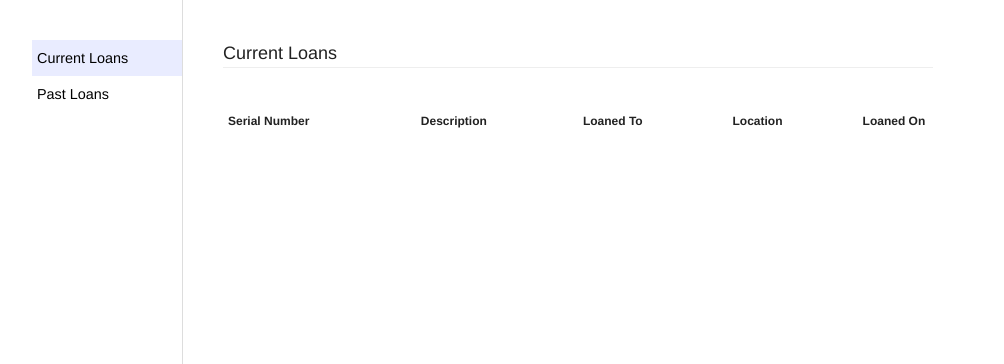
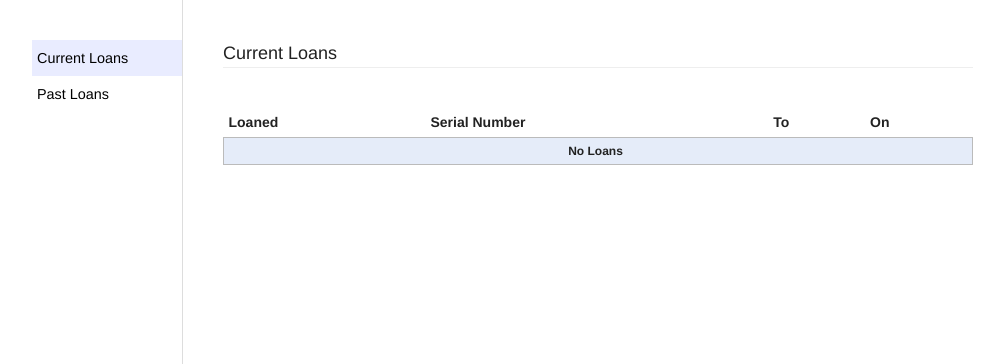
Before and after one commit to sionide21/Equipment-Loan-Tracking, a Django app: page /current in a window 1280 px wide. Shown: the part 56-420 px from the top of the page, without its empty margins (133-1137 px from the left). Run offline with Django 3.2, Linux system fonts and the light colour scheme; the visitor is signed in with stand-in values (Sample User, id 1); data that the repository does not hold is empty; parts of the project's set-up code (start-up, migrations or seed data) failed here and were passed over.

Commit message:
Tables should now be pretty. Person table html may need to be updated but ill put in a bug for that if this is the case. Want to get some feedback on the table changes before spending time updating the tables globally so the main table on the current page is the one to look at for now.

```diff
--- a/webapp/core/static/css/base.css
+++ b/webapp/core/static/css/base.css
@@ -116,3 +116,41 @@
 .container {
   overflow: hidden;
 }
+
+table {
+  border-collapse: collapse;
+}
+
+table tr {
+  border: 1px solid #BBB;
+}
+
+.table-header {
+  border: 0;
+}
+
+th {
+  font-size: 14px;
+}
+
+td {
+  padding: 0;
+}
+
+td a, td a:hover {
+  text-decoration: none;
+  color: #000;
+  display: block;
+  padding: 4px 10px 4px 5px;
+}
+
+table tr:hover td {
+  background-color: #BCD4EC;
+}
+
+.empty-row td, .empty-row:hover td {
+  padding: 4px 10px 4px 5px;
+  background: #E5ECF9;
+  font-weight: bold;
+  text-align: center;
+}
--- a/webapp/core/templates/core/current.html
+++ b/webapp/core/templates/core/current.html
@@ -9,21 +9,22 @@
 
 {% block subcontent %}
 <div class="top-space append-1 last">
-  <table class="span-20">
-    <tr>
+  <table class="span-19">
+    <tr class="table-header">
+      <th>Loaned</th>
       <th>Serial Number</th>
-      <th>Description</th>
-      <th>Loaned To</th>
-      <th>Location</th>
-      <th>Loaned On</th>
+      <th>To</th>
+      <th>On</th>
     </tr>
+    {% if loans|length < 1 %}
+      <tr class="empty-row"><td colspan="100">No Loans</td></tr>
+    {% endif %}
     {% for loan in loans %}
       <tr>
+        <td><a href="{% url view_loan loan.id %}">{{ loan.item.description|truncatewords:5 }}</a></td>
         <td><a href="{% url view_loan loan.id %}">{{ loan.item.serial_number|default:"No Serial Number" }}</a></td>
-        <td>{{ loan.item.description|truncatewords:5 }}</td>
-        <td><a href="{% url view_person loan.loaned_to.gtid %}">{{ loan.loaned_to.name }}</td>
-        <td>{{ loan.location }}</td>
-        <td>{{ loan.date_loaned }}</td>
+        <td><a href="{% url view_loan loan.id %}">{{ loan.loaned_to.name }}</a></td>
+        <td><a href="{% url view_loan loan.id %}">{{ loan.date_loaned }}</a></td>
       </tr>
     {% endfor %}
   </table>
--- a/webapp/core/templates/secure_base.html
+++ b/webapp/core/templates/secure_base.html
@@ -13,7 +13,7 @@
   {% endblock %}
 </ul>
 </div>
-<div class="top-space span-18 prepend-1 column last">
+<div class="top-space span-19 prepend-1 last">
   <div class="subtitle">
     {% block title %}{% endblock %}
   </div>
```
